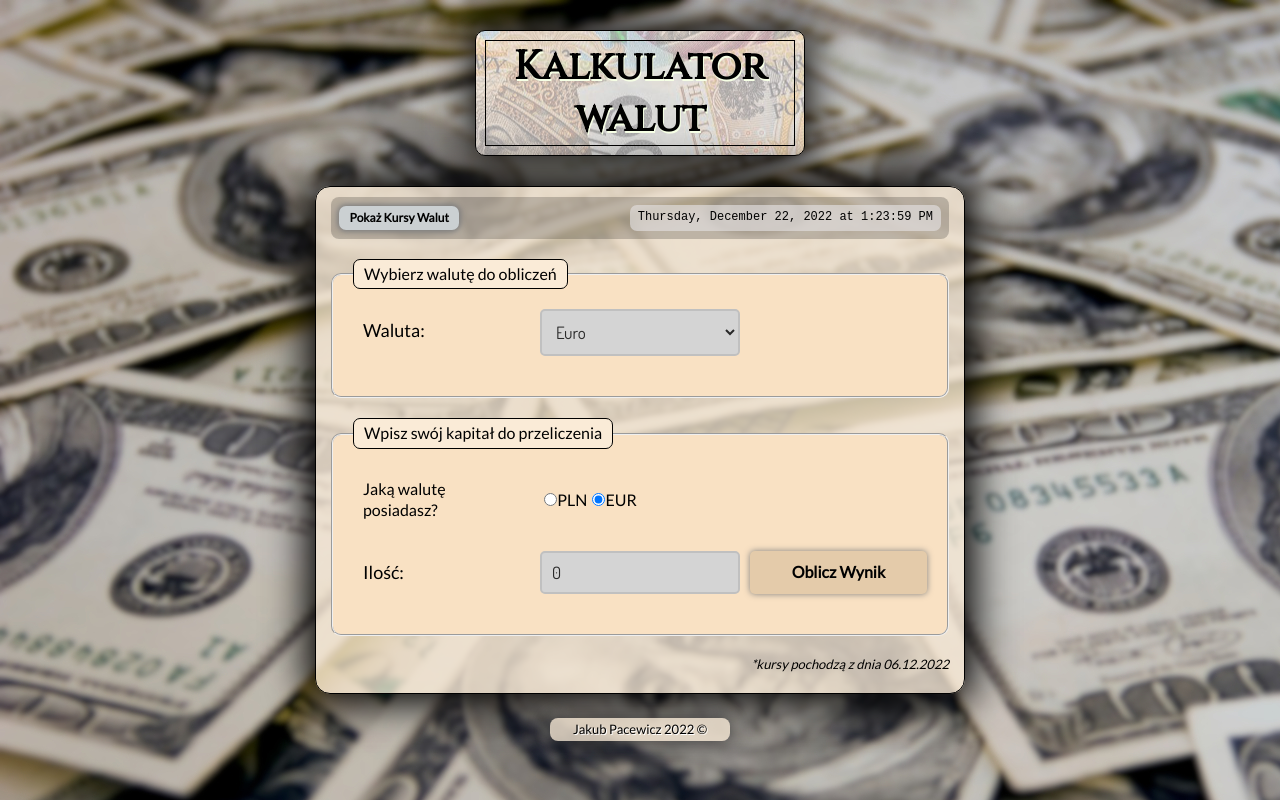
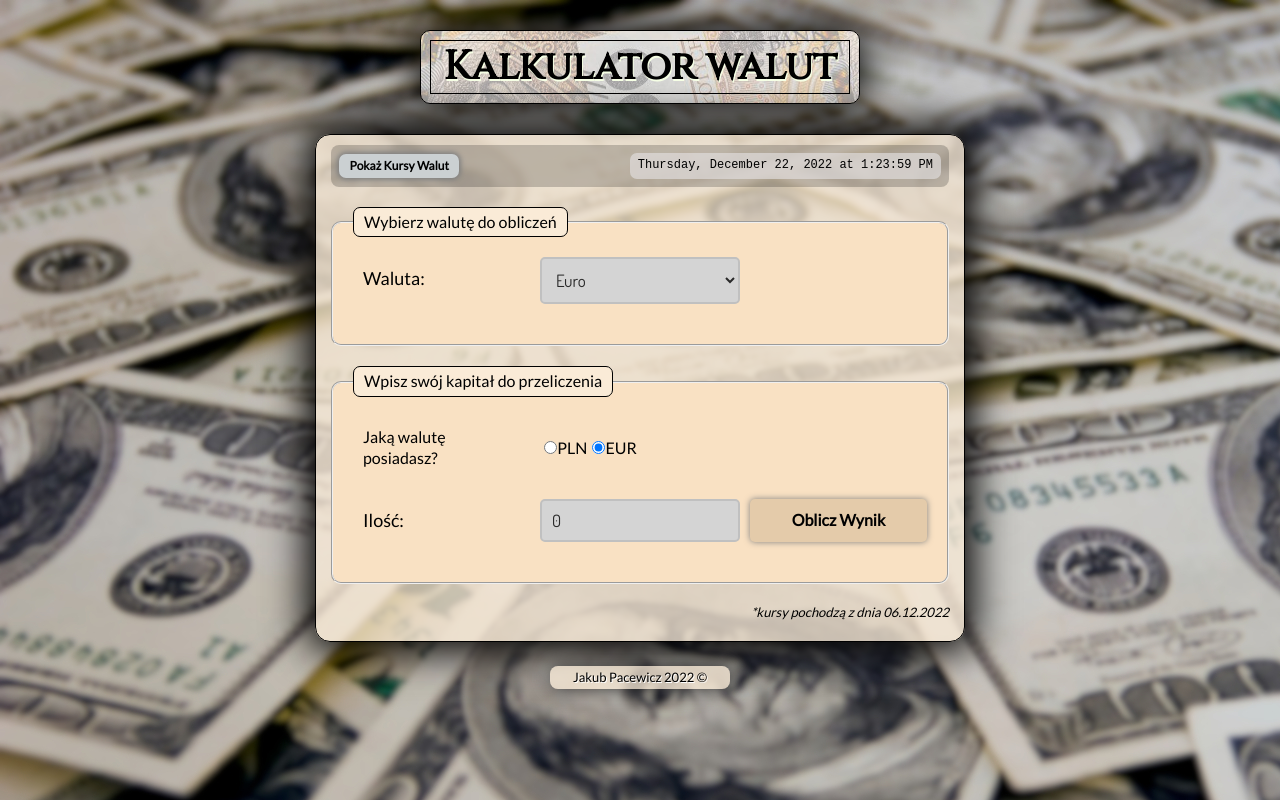
Before and after one commit to pecet3/currencyConverter-react, a React (Create React App) app: page / in a window 1280 px wide. Built offline with nearby package versions, Linux system fonts and the light colour scheme; a web font is replaced by a local one.

Commit message:
removed ThemeProvider

```diff
--- a/src/App/ButtonAndDate/Clock/index.js
+++ b/src/App/ButtonAndDate/Clock/index.js
@@ -1,8 +1,6 @@
 
 import { useState, useEffect } from "react"
 import { Container } from './styled.js';
-import { ThemeProvider } from "styled-components"
-import { theme } from "../../theme";
 
 const useCurrentDate = () => {
     const [date, setDate] = useState(new Date());
@@ -25,7 +23,6 @@ const Clock = () => {
 
     return (
         <>
-        <ThemeProvider theme={theme}>
         <Container>
             {`${date.toLocaleDateString
                     (undefined,
@@ -40,7 +37,6 @@ const Clock = () => {
                         })}
                  `}
         </Container>
-        </ThemeProvider>
         </>
     )
 };
--- a/src/App/Footer/index.js
+++ b/src/App/Footer/index.js
@@ -1,13 +1,9 @@
 import { StyledFooter } from './styled.js';
-import { ThemeProvider } from "styled-components"
-import { theme } from "../theme.js"
 
 const Footer = () => (
-    <ThemeProvider theme={theme}>
     <StyledFooter>
         Jakub Pacewicz 2022 ©
     </StyledFooter>
-    </ThemeProvider>
 );
 
 export default Footer;
--- a/src/App/Form/index.js
+++ b/src/App/Form/index.js
@@ -13,8 +13,6 @@ import {
   RadioElement,
 } from "./styled.js";
 import currencies from "../currencies.js";
-import { ThemeProvider } from "styled-components"
-import { theme } from "../theme.js"
 
 const Form = ({ amount, typeCurrency, intoPLN, setTypeCurrency, setAmount, setResult, setIntoPLN }) => {
 
@@ -60,7 +58,6 @@ const Form = ({ amount, typeCurrency, intoPLN, setTypeCurrency, setAmount, setRe
 
   return (
     <>
-      <ThemeProvider theme={theme}>
         <StyledForm onSubmit={onSubmitForm}>
           <Fieldset>
             <Legend>Wybierz walutę do obliczeń</Legend>
@@ -126,7 +123,6 @@ const Form = ({ amount, typeCurrency, intoPLN, setTypeCurrency, setAmount, setRe
           </Fieldset>
           <DataInfo>*kursy pochodzą z dnia 06.12.2022</DataInfo>
         </StyledForm>
-      </ThemeProvider>
     </>
   )
 
--- a/src/App/Header/index.js
+++ b/src/App/Header/index.js
@@ -1,13 +1,9 @@
-import { ThemeProvider } from "styled-components"
-import { theme } from "../theme.js"
 import { Container, Content } from "./styled.js";
 
 const Header = ({ title }) => (
-    <ThemeProvider theme={theme}>
     <Container>
         <Content>{title}</Content>
     </Container>
-    </ThemeProvider>
 );
 
 export default Header;
--- a/src/App/Header/styled.js
+++ b/src/App/Header/styled.js
@@ -4,7 +4,7 @@ import backgroundImage from "../../images/header_background.jpg"
 export const Container = styled.header`
     margin: 30px auto;
     padding: 10px;
-    max-width: 330px;
+    max-width: 440px;
     border-radius: 10px;
     background-image: url(${backgroundImage});
     background-position: 50% 90%;
--- a/src/App/List/index.js
+++ b/src/App/List/index.js
@@ -1,11 +1,8 @@
 import currencies from "../currencies.js"
-import { ThemeProvider } from "styled-components"
-import { theme } from "../theme.js"
 import { Container, Element } from "./styled.js";
 
 
 const List = () => (
-  <ThemeProvider theme={theme}>
     <Container>
       {currencies.map((currency => (
         <Element className="list__element" key={currency.short}>
@@ -13,7 +10,6 @@ const List = () => (
         </Element>
       )))}
     </Container>
-  </ThemeProvider>
 )
 
 export default List;
--- a/src/App/Main/index.js
+++ b/src/App/Main/index.js
@@ -1,13 +1,9 @@
-import {ThemeProvider} from "styled-components"
-import {theme} from "../theme.js"
 import {Container} from "./styled.js";
 
 const Main = (props) => (
-    <ThemeProvider theme={theme}>
     <Container>
         {props.children}
     </Container>
-    </ThemeProvider>
 );
 
 export default Main;
--- a/src/App/Result/index.js
+++ b/src/App/Result/index.js
@@ -1,9 +1,6 @@
 import {Container} from "./styled.js";
-import {ThemeProvider} from "styled-components"
-import {theme} from "../theme.js"
 
 const Result = ({ result }) => (
-  <ThemeProvider theme={theme}>
     <Container>
       <p>
         <strong>
@@ -23,7 +20,6 @@ const Result = ({ result }) => (
         </strong>
       </p>
     </Container>
-    </ThemeProvider>
 );
 
 export default Result;
```
